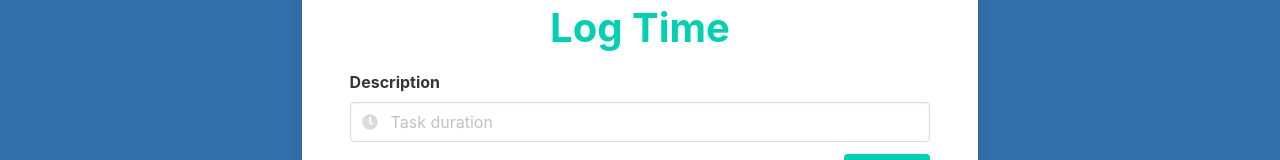
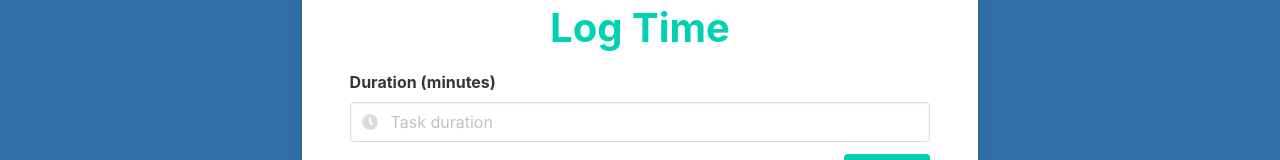
Before and after one commit to nickater/taskforce, an Angular app in the folder web/: page /customers/1/projects/1/tasks/1/logs/new in a window 1280 px wide. Shown: the part 290-450 px from the top of the page. Built offline with nearby package versions, Linux system fonts and the light colour scheme; sample sign-in values are in the browser's storage.

Commit message:
cleaned up console loggers

```diff
--- a/web/src/app/authentication/auth.service.ts
+++ b/web/src/app/authentication/auth.service.ts
@@ -13,12 +13,11 @@ export class AuthService {
   private idToken: string;
 
   constructor(private server: ServerService) {
-    console.log('Auth Service');
     const userData = localStorage.getItem('user');
     if (userData) {
-      console.log('Logged in from memory');
       const user = JSON.parse(userData);
       this.idToken = user.token;
+
       this.server.setLoggedIn(true, this.idToken);
       this.loggedIn.next(true);
     }
--- a/web/src/app/authentication/login/login.service.ts
+++ b/web/src/app/authentication/login/login.service.ts
@@ -17,7 +17,6 @@ export class LoginService {
   async authenticate(user: UserFrontend) {
     const credentials = await this.authService.login(user).toPromise();
     if (credentials) {
-      console.log(credentials);
       this.router.navigate(['customers']);
     } else {
       console.error('ERROR');
--- a/web/src/app/authentication/register/register.service.ts
+++ b/web/src/app/authentication/register/register.service.ts
@@ -12,7 +12,6 @@ export class RegisterService {
   async register(user: UserFrontend) {
     const credentials = await this.authService.register(user).toPromise();
     if (credentials) {
-      console.log(credentials);
       this.router.navigate(['customers']);
     } else {
       console.error('ERROR');
--- a/web/src/app/customers/customer-form/customer-form.component.ts
+++ b/web/src/app/customers/customer-form/customer-form.component.ts
@@ -47,7 +47,6 @@ export class CustomerFormComponent implements OnInit {
 
   isNewOrEdit() {
     return this.route.url.pipe(
-      tap(console.log),
       map((urlSegs) => {
         if (urlSegs[1].path === 'new') {
           return undefined;
@@ -72,10 +71,8 @@ export class CustomerFormComponent implements OnInit {
   submit() {
     of(this.customerId)
       .pipe(
-        tap(console.log),
         switchMap((id) => {
           if (id) {
-            console.log(this.customerFormGroup.value);
             return this.customerService.updateCustomer({
               id,
               ...this.customerFormGroup.value,
--- a/web/src/app/projects/form/project-form/project-form.component.ts
+++ b/web/src/app/projects/form/project-form/project-form.component.ts
@@ -86,7 +86,6 @@ export class ProjectFormComponent implements OnInit {
       .pipe(
         switchMap((id) => {
           if (id) {
-            console.log(this.projectFormGroup.value);
             return this.projectService.updateProject({
               id,
               ...this.projectFormGroup.value,
--- a/web/src/app/task-logs/form/task-log-form.component.html
+++ b/web/src/app/task-logs/form/task-log-form.component.html
@@ -5,7 +5,7 @@
         [formGroup]="taskLogFormGroup"
         (ngSubmit)="submit()">
     <div class="field">
-      <label class="label">Description</label>
+      <label class="label">Duration (minutes)</label>
       <div class="control has-icons-left">
         <input formControlName="durationInMinutes"
                class="input"
--- a/web/src/app/tasks/form/task-form/task-form.component.ts
+++ b/web/src/app/tasks/form/task-form/task-form.component.ts
@@ -91,7 +91,6 @@ export class TaskFormComponent implements OnInit {
       .pipe(
         switchMap((id) => {
           if (id) {
-            console.log(this.taskFormGroup.value);
             return this.taskService.updateTask({
               id,
               ...this.taskFormGroup.value,
```
Also changed, not shown: 1 other file (tests, documents, lock files or other folders).
